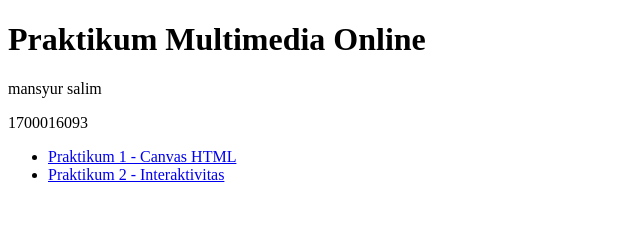
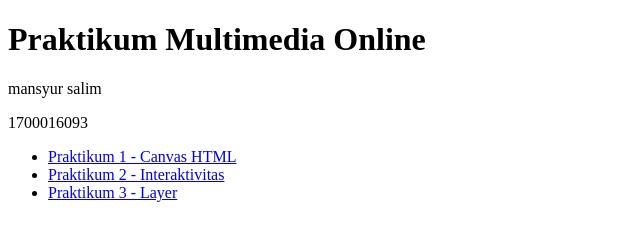
Before and after one commit to iammansyursalim/Multimedia-Online, a plain HTML site: page index.html in a window 1280 px wide. Shown: the whole page, without its empty margins (0-640 px from the left). Drawn offline with Linux system fonts and the light colour scheme.

Commit message:
Update index.html

```diff
--- a/index.html
+++ b/index.html
@@ -10,6 +10,7 @@
 <ul>
 	<li><a href="praktikum_1_1700016093.html">Praktikum 1 - Canvas HTML</a></li>
 	<li><a href="praktikum_2_1700016093.html">Praktikum 2 - Interaktivitas</a></li>
+	<li><a href="praktikum_3_1700016093.html">Praktikum 3 - Layer</a></li>
 </ul>
 </body>
 </html>
```
